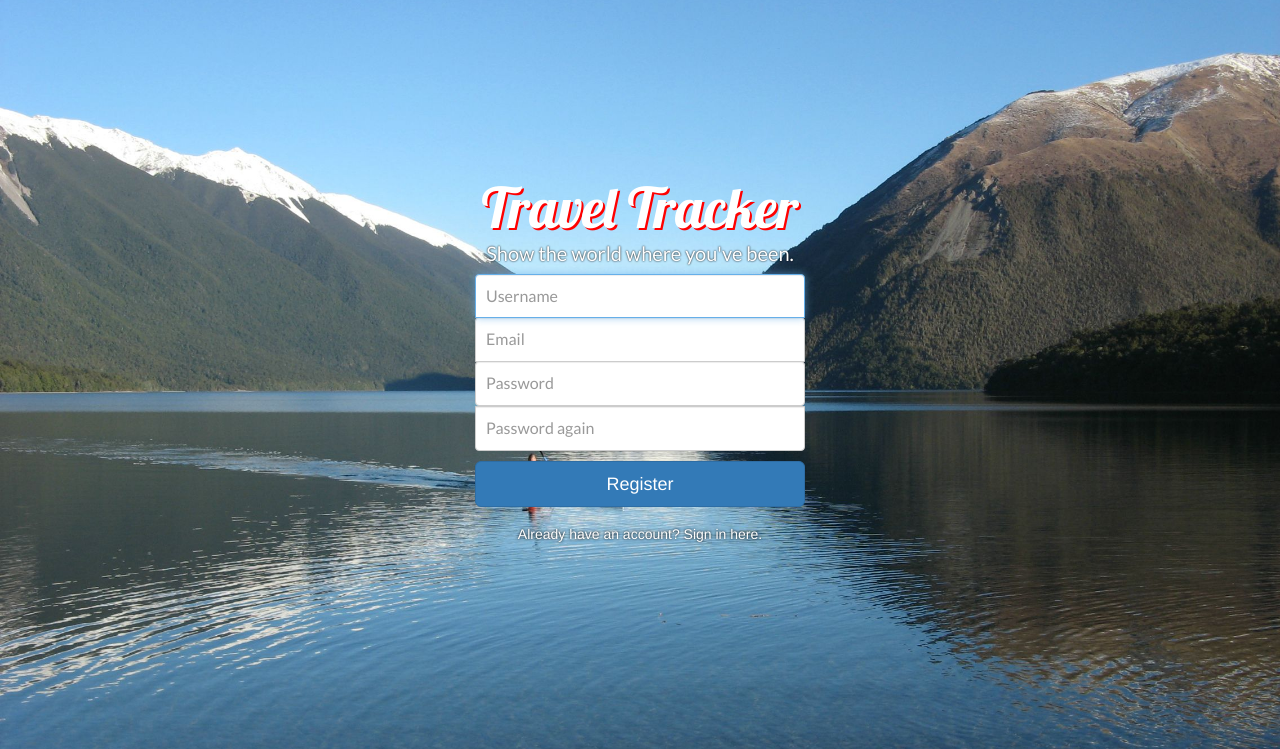
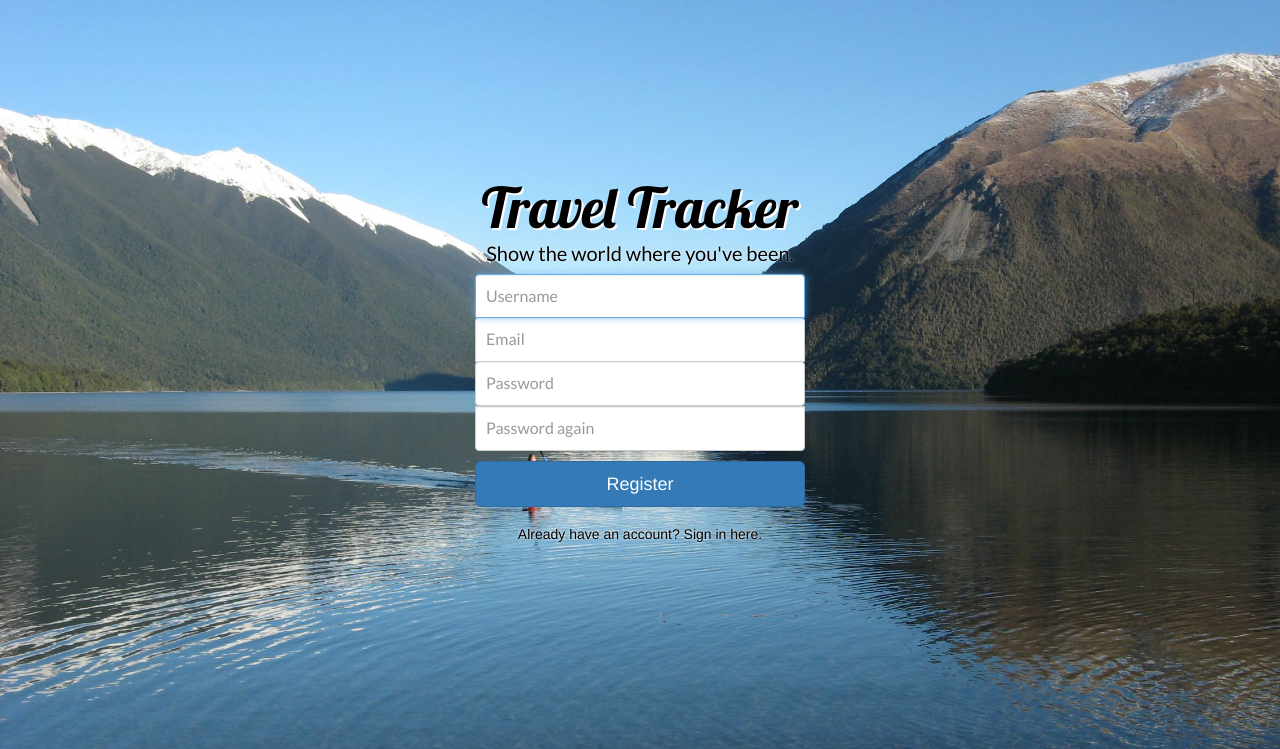
Before and after one commit to DanielNi/mapsite, a Django app: page /register/ in a window 1280 px wide. Shown: the part 51-800 px from the top of the page. Run offline with Django 3.2, Linux system fonts and the light colour scheme; parts of the project's set-up code (start-up, migrations or seed data) failed here and were passed over; some libraries are stand-ins or nearby versions.

Commit message:
minor changes

```diff
--- a/mapsite/urls.py
+++ b/mapsite/urls.py
@@ -11,6 +11,7 @@ urlpatterns = patterns('',
     url(r'^admin/', include(admin.site.urls)),
     url(r'^$', 'myapp.views.index', name="homepage"),
     url(r'^home/$', 'myapp.views.index', name="home"),
+    url(r'^about/$', 'myapp.views.about', name="about"),
 
  #    url(r'^login/$', 'django.contrib.auth.views.login', {
  #    	'template_name': 'login.html'}, name="login"),
--- a/myapp/views.py
+++ b/myapp/views.py
@@ -3,3 +3,6 @@ from django.template import RequestContext
 
 def index(request):
     return render_to_response('index.html')
+
+def about(request):
+	return render_to_response('about.html')
--- a/templates/base.html
+++ b/templates/base.html
@@ -19,7 +19,7 @@
 
           <ul class="nav navbar-nav">
             <li><a href="{% url 'homepage' %}">Home</a></li>
-            <li><a href="{% url 'homepage' %}">About</a></li>
+            <li><a href="{% url 'about' %}">About</a></li>
             <li><a href="#contact">Contact</a></li>
           </ul>
 
--- a/templates/index.html
+++ b/templates/index.html
@@ -42,7 +42,7 @@
 
           <ul class="nav navbar-nav">
             <li><a href="{% url 'homepage' %}">Home</a></li>
-            <li><a href="{% url 'homepage' %}">About</a></li>
+            <li><a href="{% url 'about' %}">About</a></li>
             <li><a href="#contact">Contact</a></li>
           </ul>
 
--- a/templates/registration/registration_form.html
+++ b/templates/registration/registration_form.html
@@ -6,7 +6,7 @@
 
     <form class="form-register" role="form" method="post" action=".">
     {% csrf_token %}
-    <h2 class="form-register-heading"><a href="{% url 'homepage' %}">Travel Tracker</a></h2>
+    <h1 class="form-register-heading"><a href="{% url 'homepage' %}">Travel Tracker</a></h1>
     <h3 class="tagline"> Show the world where you've been. </h3>
 <!--         <input type="text" class="form-control" placeholder="Email" required autofocus>
         <input type="password" class="form-control" placeholder="Password" required> -->
--- a/templates/static/index.css
+++ b/templates/static/index.css
@@ -18,9 +18,8 @@
 
 h1 {
   font-family: 'Lobster', cursive;
-  color: white;
   font-size: 56px;
-  text-shadow: 2px 2px 0px #FF0000;
+  text-shadow: 2px 2px 0px white;
 }
 
 body {
--- a/templates/static/register.css
+++ b/templates/static/register.css
@@ -16,35 +16,30 @@ body {
   font-size: 12px;
 }
 
-h2 {
-  font-family: 'Lobster', cursive;
-  text-align: center;
-  font-size: 56px;
-  text-shadow: 2px 2px 0px #FF0000;
-}
-
 .tagline {
   font-family: 'Lato', sans-serif;
   text-align: center;
   font-size: 20px;
-  color: white;
+  color: black;
   margin-top: -7px;
-  text-shadow: 0px 0px 2px #000000;
+  text-shadow: 0px 0px 2px white;
 }
 
 a {
-  color: white;
+  color: black;
 }
 
 a:hover {
   color: white;
+  text-shadow: 0px 0px 2px black;
   text-decoration: none;
 }
 
 .login {
+  color: black;
   text-align: center;
   font-size: 14px;
-  text-shadow: 0px 0px 3px #000000;
+  text-shadow: 0px 0px 3px white;
 }
 
 .form-register {
@@ -52,6 +47,13 @@ a:hover {
   margin: 0 auto;
   margin-top: 20%;
   position: relative;
+}
+.form-register-heading {
+  font-family: 'Lobster', cursive;
+  color: black;
+  text-align: center;
+  font-size: 56px;
+  text-shadow: 2px 2px 0px white;
 }
 .form-register .checkbox {
   margin-bottom: 10px;
```
Also changed, not shown: db.sqlite3, 2 other files.
